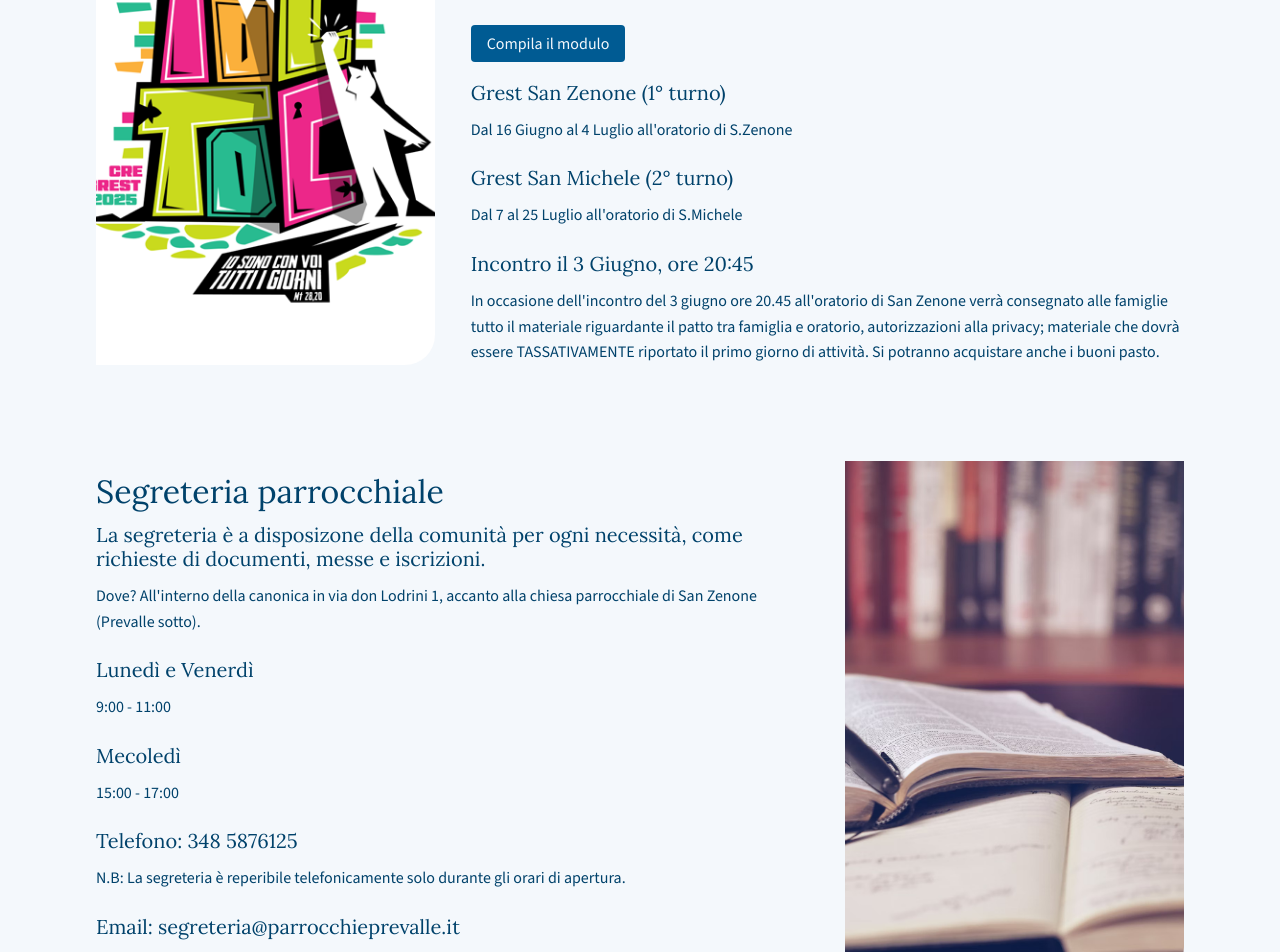
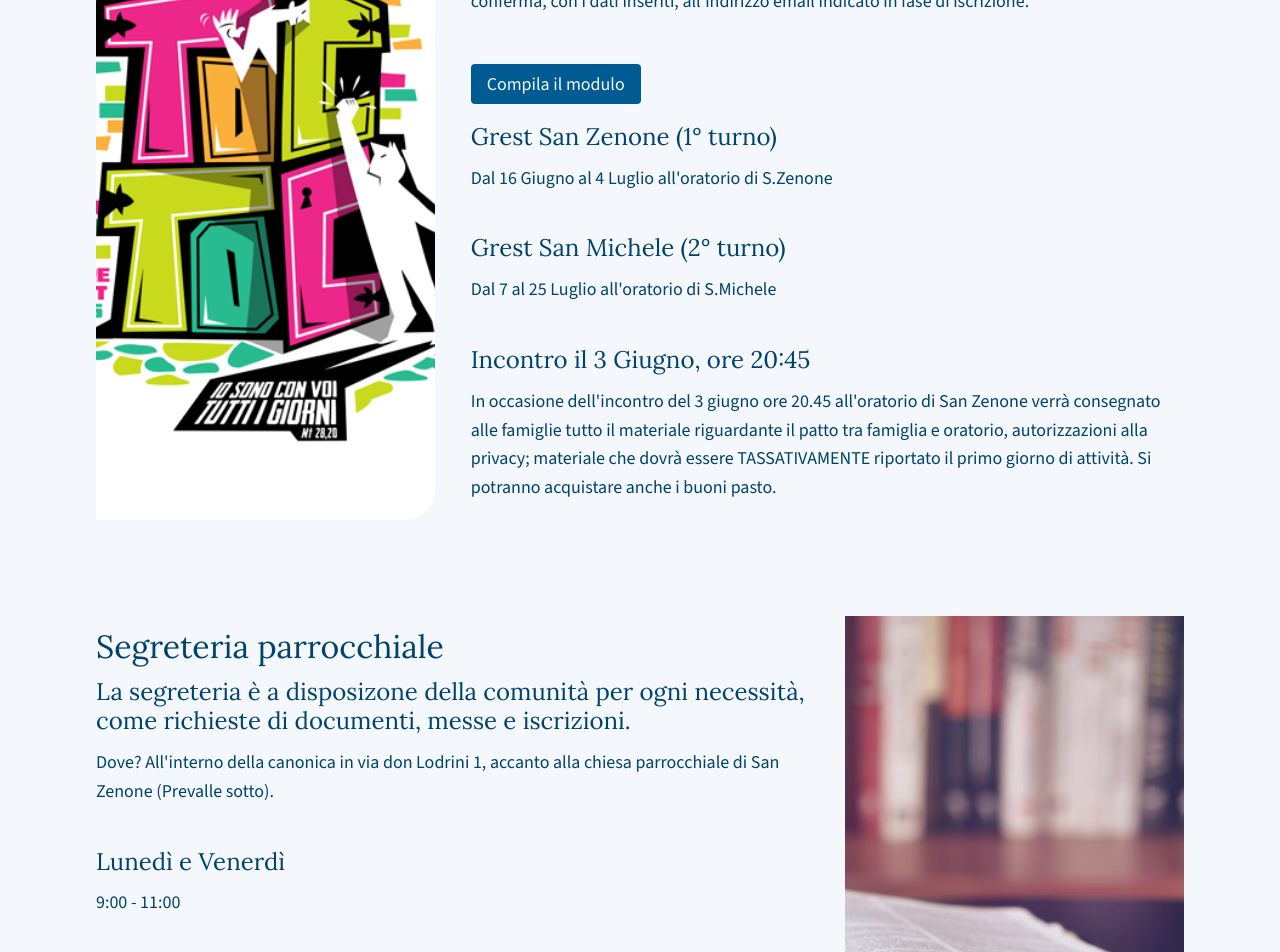
Before and after one commit to ClaudiaCavalleri/parrocchieprevalle, a React (Vite) app: page / in a window 1280 px wide. Shown: the part 1180-2132 px from the top of the page. Built offline with nearby package versions, Linux system fonts and the light colour scheme.

Commit message:
Fix font size of p

```diff
--- a/src/components/atoms/Text/Text.tsx
+++ b/src/components/atoms/Text/Text.tsx
@@ -15,12 +15,12 @@ const Text: FC<TextProps> = ({
     ].join(" ").trim();
 
     return (
-        <div
+        <p
             className={componentClassName}
             {...props}
         >
             {children}
-        </div>
+        </p>
     )
 }
 
--- a/src/components/molecules/Content/Content.tsx
+++ b/src/components/molecules/Content/Content.tsx
@@ -60,7 +60,7 @@ const Content: FC<ContentProps> = ({
                 hasSubtitle && (
                     <Title
                         className="mt"
-                        tag='h4'
+                        tag='h3'
                         {...subtitleProps}
                     >
                         {subtitle}
--- a/src/components/molecules/TextRow/TextRow.tsx
+++ b/src/components/molecules/TextRow/TextRow.tsx
@@ -37,7 +37,7 @@ const TextRow: FC<TextRowProps> = ({
                 hasSubtitle && (
                     <Title
                         className="mt"
-                        tag='h4'
+                        tag='h3'
                         {...subtitleProps}
                     >
                         {subtitle || subtitleProps?.title}
--- a/src/data/contatti.tsx
+++ b/src/data/contatti.tsx
@@ -11,11 +11,11 @@ export const contatti: TextRowProps[] = [
         text: '15:00 - 17:00',
     },
     {
-        subtitle: <a href="tel:+393485876125"><h4>Telefono: 348 5876125</h4></a>,
+        subtitle: <a href="tel:+393485876125"><h3>Telefono: 348 5876125</h3></a>,
         text: 'N.B: La segreteria è reperibile telefonicamente solo durante gli orari di apertura.',
     },
     {
-        subtitle: <a href="mailto:segreteria@parrocchieprevalle.it"><h4>Email: segreteria@parrocchieprevalle.it</h4></a>,
+        subtitle: <a href="mailto:segreteria@parrocchieprevalle.it"><h3>Email: segreteria@parrocchieprevalle.it</h3></a>,
         text: 'Puoi contattarci anche tramite email.',
     },
 
--- a/src/index.css
+++ b/src/index.css
@@ -19,6 +19,7 @@
     --font-size-xs: 0.50rem;
     --font-size-sm: 0.75rem;
     --font-size-base: 1rem;
+    --font-size-md: 1.125rem;
     --font-size-lg: 1.25rem;
     --font-size-xl: 1.5rem;
     --font-size-2xl: 2rem;
@@ -117,7 +118,7 @@ h6 {
 }
 
 p {
-    font-size: var(--font-size-base);
+    font-size: var(--font-size-md);
     margin-bottom: 1em;
 }
 
@@ -316,7 +317,7 @@ header .menu-toggle-button {
 header menu .cta-wrapper {
     display: flex;
     flex-direction: column;
-    gap: var(--gap-md);
+    gap: var(--gap-lg);
     align-items: start;
 }
 
@@ -332,6 +333,7 @@ header menu .cta-wrapper {
     padding: 0.5rem 1rem;
     background-color: var(--primary);
     color: var(--white);
+    font-size: var(--font-size-md);
     border: none;
     border-radius: 4px;
     cursor: pointer;
@@ -374,7 +376,6 @@ header menu .cta-wrapper {
     color: var(--light);
     text-decoration: none;
     padding: 0;
-    font-size: 16px;
     font-weight: normal;
     cursor: pointer;
 }
```
